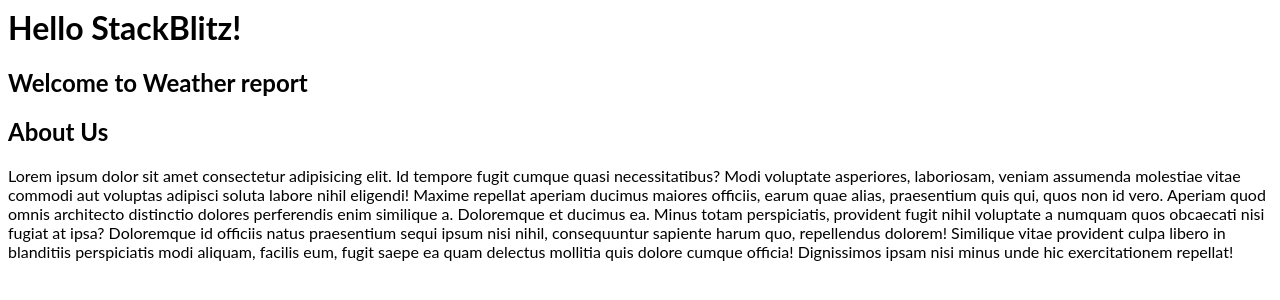
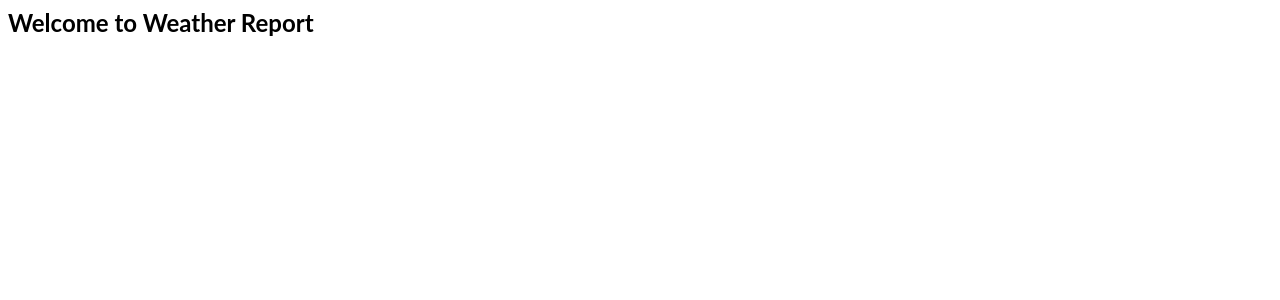
Before and after one commit to codingSlate/react-routing, a React (Create React App) app: page / in a window 1280 px wide. Shown: the top 300 px of the page. Built offline with nearby package versions, Linux system fonts and the light colour scheme.

Commit message:
3 files modified

```diff
--- a/package.json
+++ b/package.json
@@ -5,7 +5,7 @@
   "dependencies": {
     "react": "^17.0.2",
     "react-dom": "^17.0.2",
-    "react-router-dom": "^6.1.1"
+    "react-router-dom": "4.3.1"
   },
   "scripts": {
     "start": "react-scripts start",
--- a/src/App.js
+++ b/src/App.js
@@ -1,19 +1,21 @@
-import React from 'react';
+import React  from 'react';
+import { BrowserRouter as MyRouter, Route } from 'react-router-dom';
+
 import Home from './Pages/Home';
 import About from './Pages/About';
-import { BrowserRouter as MyRouter, Route } from 'react-router-dom';
 import './style.css';
 
-const App = () => (
+const App = () => {
+  return (
     <MyRouter>
       <div>
-      <h1>Hello StackBlitz!</h1>
+        <Route path="/" exact component={Home} />
+        <Route path="/about" component={About} />
         <main>
-        <Home />
-        <About />
         </main>
       </div>
     </MyRouter>
   );
+};
 
 export default App;
--- a/src/Pages/Home.js
+++ b/src/Pages/Home.js
@@ -2,7 +2,7 @@
 const Home = () =>{
     return(
     <section>
-      <h1>Welcome to Weather report </h1>
+      <h1>Welcome to Weather Report </h1>
     </section>
     )
 }
```
Lines whose indentation alone changed are shown as unchanged.
